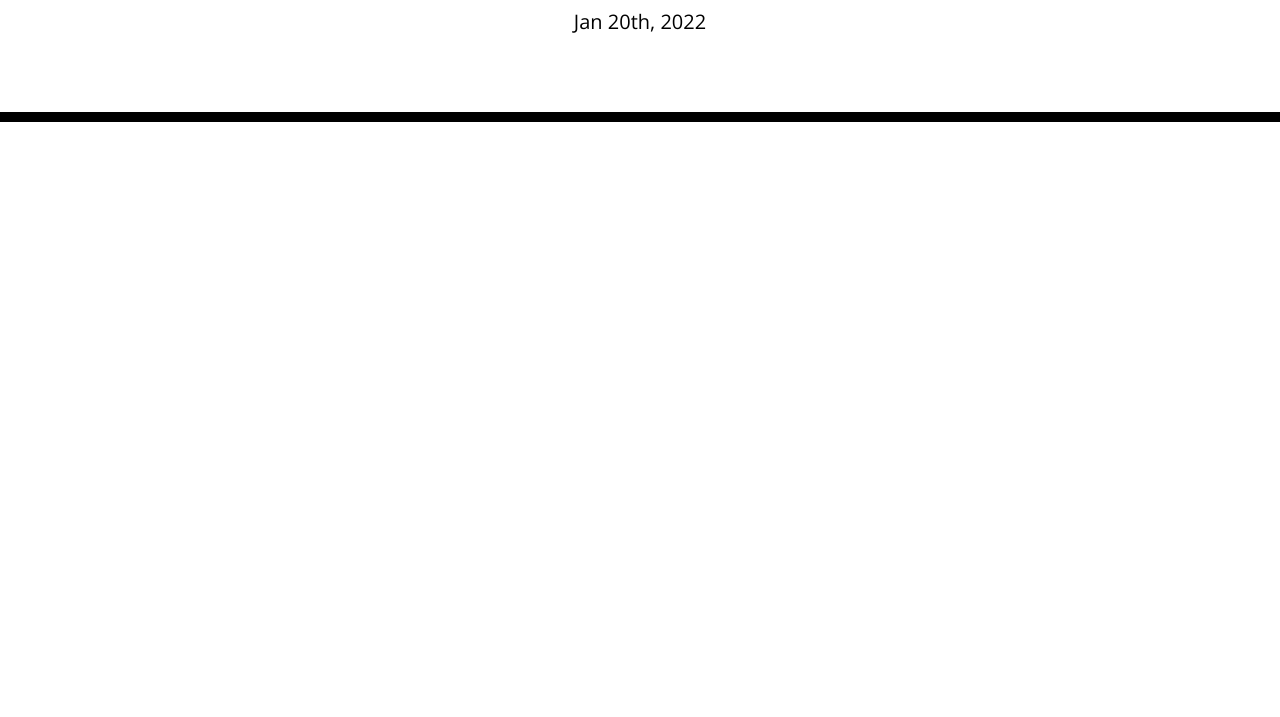
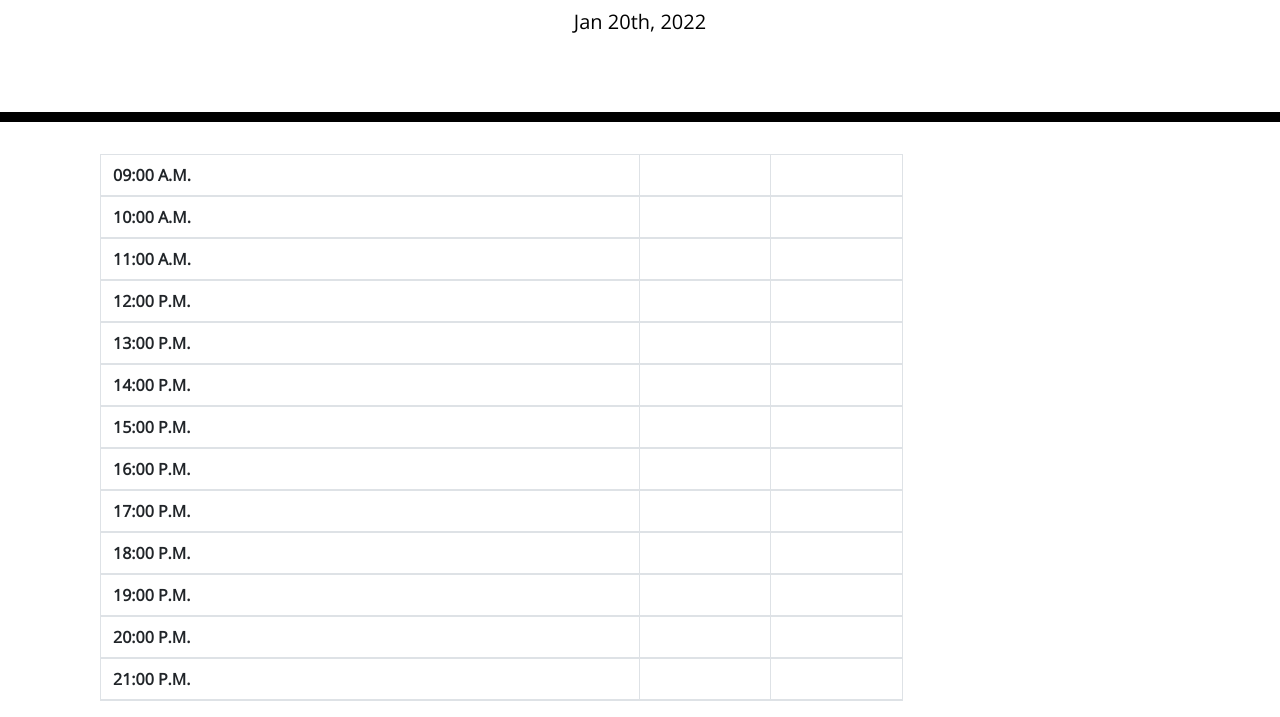
Before and after one commit to jpcisneros411/assignment5jc, a plain HTML site: page index.html in a window 1280 px wide. Shown: the part 182-899 px from the top of the page. Before the commit the page ends 800 px from the top, so only its background shows below. Drawn offline with nearby package versions, Linux system fonts and the light colour scheme.

Commit message:
new commit plus

```diff
--- a/index.html
+++ b/index.html
@@ -32,8 +32,85 @@
       <p class="lead">A simple calendar app for scheduling your work day</p>
       <p id="currentDay" class="lead"></p>
     </header>
+    <!-- Timeblocks go here -->
     <div class="container">
-      <!-- Timeblocks go here -->
+      <section class="col-12 col-md-8 col-lg-9">
+        <div class="table-responsive">
+          <table class="table table-bordered custom-table">
+            <thead>
+              <tr>
+                <th class="timeColumn" scope="col">09:00 A.M.</th>
+                <th scope="col"></th>
+                <th scope="col"></th>
+
+              </tr>
+              <tr>
+                <th class="timeColumn" scope="col">10:00 A.M.</th>
+                <th scope="col"></th>
+                <th scope="col"></th>
+
+              </tr><tr>
+                <th class="timeColumn" scope="col">11:00 A.M.</th>
+                <th scope="col"></th>
+                <th scope="col"></th>
+
+              </tr><tr>
+                <th class="timeColumn" scope="col">12:00 P.M.</th>
+                <th scope="col"></th>
+                <th scope="col"></th>
+
+              </tr><tr>
+                <th class="timeColumn" scope="col">13:00 P.M.</th>
+                <th scope="col"></th>
+                <th scope="col"></th>
+
+              </tr><tr>
+                <th class="timeColumn" scope="col">14:00 P.M.</th>
+                <th scope="col"></th>
+                <th scope="col"></th>
+
+              </tr><tr>
+                <th class="timeColumn" scope="col">15:00 P.M.</th>
+                <th scope="col"></th>
+                <th scope="col"></th>
+
+              </tr><tr>
+                <th scope="col">16:00 P.M.</th>
+                <th scope="col"></th>
+                <th scope="col"></th>
+
+              </tr><tr>
+                <th scope="col">17:00 P.M.</th>
+                <th scope="col"></th>
+                <th scope="col"></th>
+
+              </tr><tr>
+                <th scope="col">18:00 P.M.</th>
+                <th scope="col"></th>
+                <th scope="col"></th>
+
+              </tr><tr>
+                <th scope="col">19:00 P.M.</th>
+                <th scope="col"></th>
+                <th scope="col"></th>
+
+              </tr><tr>
+                <th scope="col">20:00 P.M.</th>
+                <th scope="col"></th>
+                <th scope="col"></th>
+
+              </tr><tr>
+                <th scope="col">21:00 P.M.</th>
+                <th scope="col"></th>
+                <th scope="col"></th>
+
+              </tr>
+            </thead>
+            <tbody id="project-display"></tbody>
+          </table>
+        </div>
+      </section>
+    </div>
       <!--<table>
         <body>
           <tr>
```
